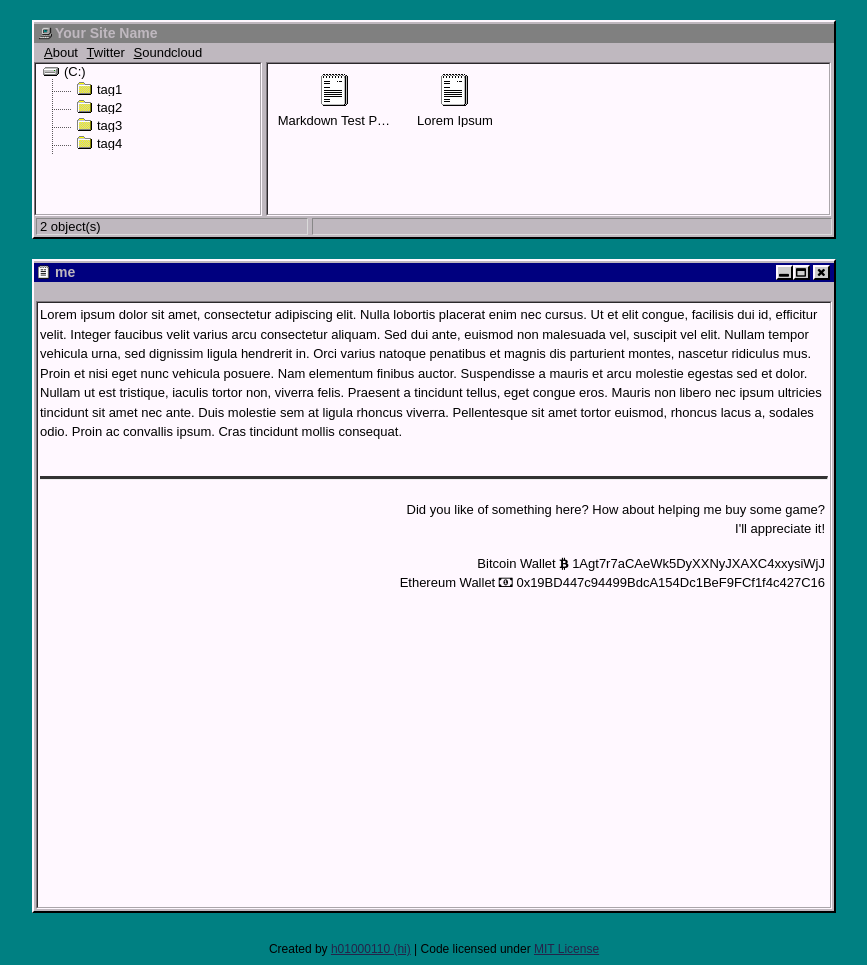
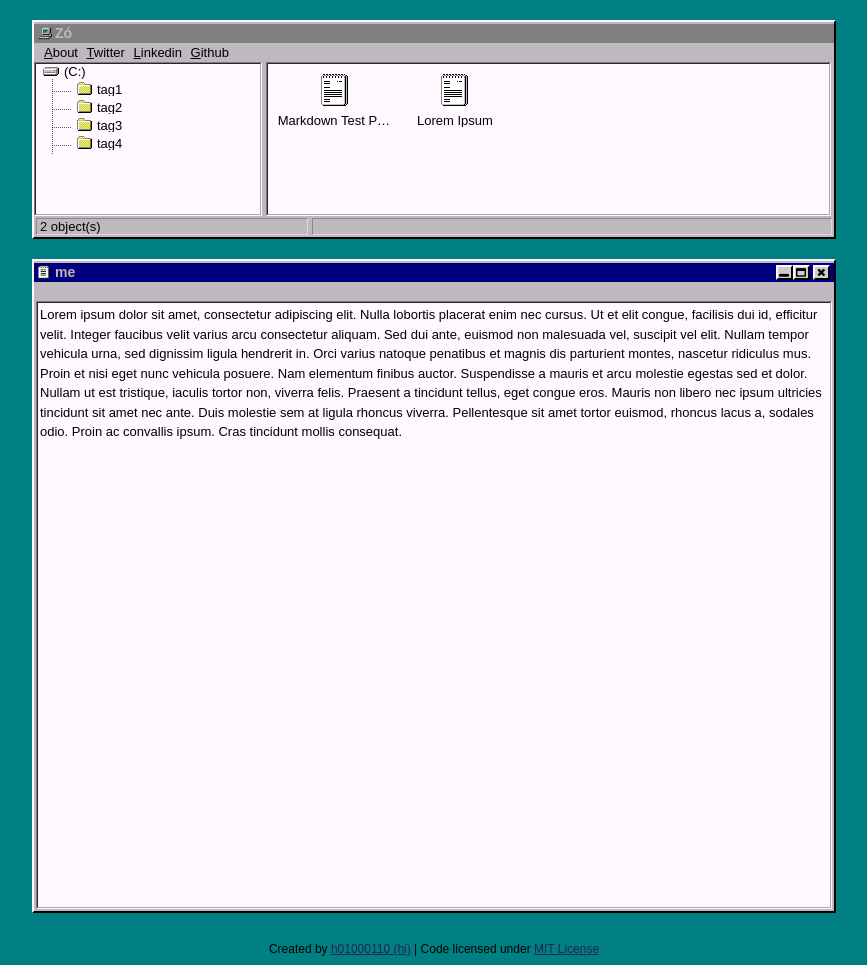
Before and after one commit to joaogabrielzo/joaogabrielzo.github.io, a Jekyll site: the page built from me/index.md, in a window 1280 px wide. Shown: the whole page, without its empty margins (206-1073 px from the left). Built offline with Jekyll 4.4.1, drawn with Linux system fonts in a browser that asks for light colours.

Commit message:
figuring out how to edit it

```diff
--- a/404.html
+++ b/404.html
@@ -4,4 +4,4 @@ title: 404...
 permalink: /404.html
 ---
 
-<p>Sorry this page does not exist... :(</p>
+<p>Essa página não existe não, seu animal</p>
--- a/_config.yml
+++ b/_config.yml
@@ -3,8 +3,8 @@ url: #Your url here
 baseurl: /project
 
 # variables
-name: Your Site Name
-description: Your description here
+name: Zó
+description: Vou compartilhar algumas coisas aqui
 google_verification: null
 
 
--- a/_includes/donate.html
+++ /dev/null
@@ -1,8 +0,0 @@
-<br>
-<hr>
-<br>
-<div class="donate">
-	<p>Did you like of something here? How about helping me buy some game?<br>
-	I'll appreciate it!</p>
-	<p>Bitcoin Wallet <i class="fa fa-btc"></i> 1Agt7r7aCAeWk5DyXXNyJXAXC4xxysiWjJ<br>Ethereum Wallet <i class="fa fa-money"></i> 0x19BD447c94499BdcA154Dc1BeF9FCf1f4c427C16</p>
-</div>
--- a/_includes/topbar.html
+++ b/_includes/topbar.html
@@ -1,5 +1,6 @@
 <ul class="topbar">
 	<a href="/me"><li><u>A</u>bout</li></a>
-	<a href="http://twitter.com/h01000110" target="_blank"><li><u>T</u>witter</li></a>
-	<a href="http://soundcloud.com/h01000110" target="_blank"><li><u>S</u>oundcloud</li></a>
+	<a href="http://twitter.com/sapatomelancia" target="_blank"><li><u>T</u>witter</li></a>
+	<a href="http://linkedin.com/in/joaogabrielzo" target="_blank"><li><u>L</u>inkedin</li></a>
+	<a href="http://github.com/joaogabrielzo" target="_blank"><li><u>G</u>ithub</li></a>
 </ul>
--- a/_layouts/default.html
+++ b/_layouts/default.html
@@ -83,9 +83,6 @@
 			</ul>
 			<div class="post_content">
         		{{ content }}
-				{% if page.title %}
-					{% include donate.html %}
-				{% endif %}
 			</div>
 		</div>
     {% endif %}
```
Also changed, not shown: about.markdown (+4 -11 lines).
